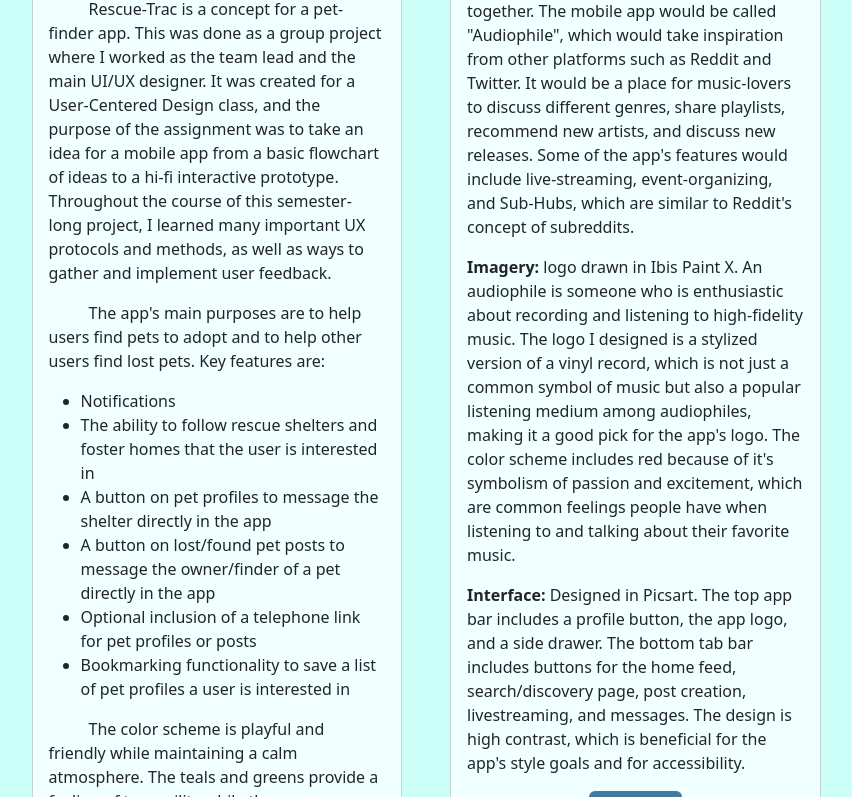
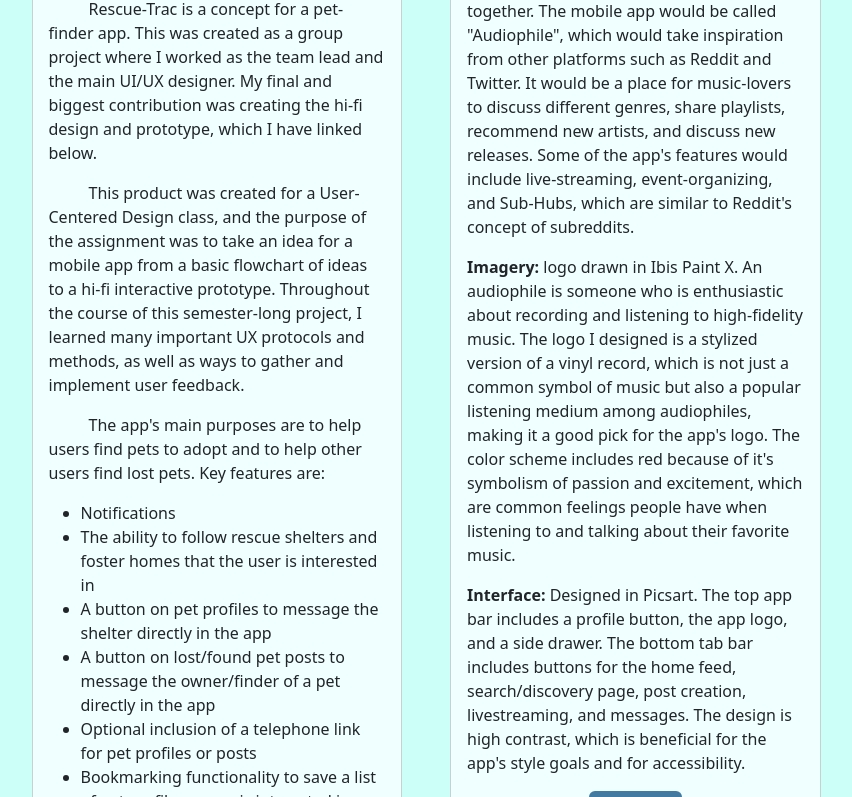
Before and after one commit to riley-brunn/my-portfolio, a website: page index.html in a window 1280 px wide. Shown: the part 2775-3572 px from the top of the page, without its empty margins (214-1066 px from the left). Drawn offline with Linux system fonts and the light colour scheme.

Commit message:
final changes for redo

```diff
--- a/index.html
+++ b/index.html
@@ -169,7 +169,10 @@
             <h5 class="card-title" style="color: #05668d">Rescue-Trac Hi-Fi Prototype</h5>
             <span class="blue"><i class="fa-brands fa-figma fa-2xl figma-icon"></i></span>
             <p class="card-text indent">
-              Rescue-Trac is a concept for a pet-finder app. This was done as a group project where I worked as the team lead and the main UI/UX designer. It was created for a User-Centered Design class, and the purpose of the assignment was to take an idea for a mobile app from a basic flowchart of ideas to a hi-fi interactive prototype. Throughout the course of this semester-long project, I learned many important UX protocols and methods, as well as ways to gather and implement user feedback.
+              Rescue-Trac is a concept for a pet-finder app. This was created as a group project where I worked as the team lead and the main UI/UX designer. My final and biggest contribution was creating the hi-fi design and prototype, which I have linked below.
+              </p>
+              <p class="card-text indent">
+              This product was created for a User-Centered Design class, and the purpose of the assignment was to take an idea for a mobile app from a basic flowchart of ideas to a hi-fi interactive prototype. Throughout the course of this semester-long project, I learned many important UX protocols and methods, as well as ways to gather and implement user feedback.
             </p>
             <p class="card-text indent">The app's main purposes are to help users find pets to adopt and to help other users find lost pets. Key features are:</p>
             <ul class="card-ul">
```
